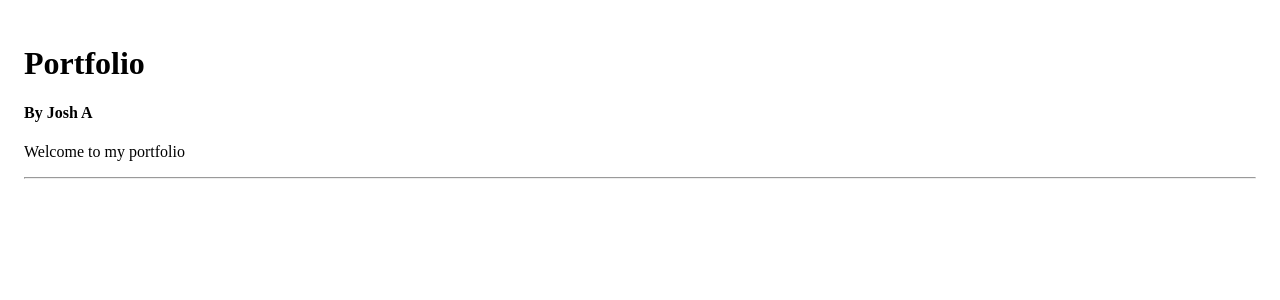
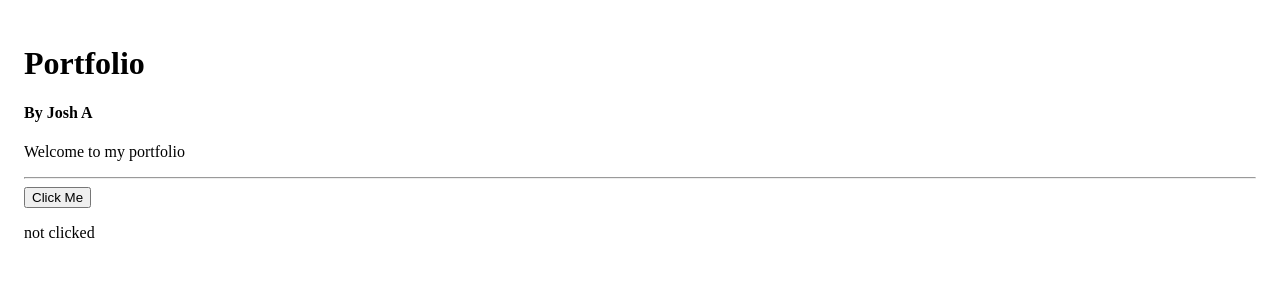
Before and after one commit to jaaguil2/portfolio, an Angular app: page / in a window 1280 px wide. Shown: the top 300 px of the page. Built offline with nearby package versions, Linux system fonts and the light colour scheme.

Commit message:
some testing

```diff
--- a/src/app/app.component.html
+++ b/src/app/app.component.html
@@ -4,7 +4,7 @@
   <p>
     Welcome to my portfolio
   </p>
-
   <hr>
-
+  <button (click)="clicked()">Click Me</button>
+  <p>{{ text }}</p>
 </div>
--- a/src/app/app.component.ts
+++ b/src/app/app.component.ts
@@ -7,9 +7,13 @@ import { Component, OnInit } from '@angular/core';
   styleUrls: ['./app.component.scss']
 })
 export class AppComponent implements OnInit {
-
+  text = "not clicked"
   constructor() {}
 
   ngOnInit(): void {
   }
+
+  clicked() {
+    this.text = "clicked"
+  }
 }
```
